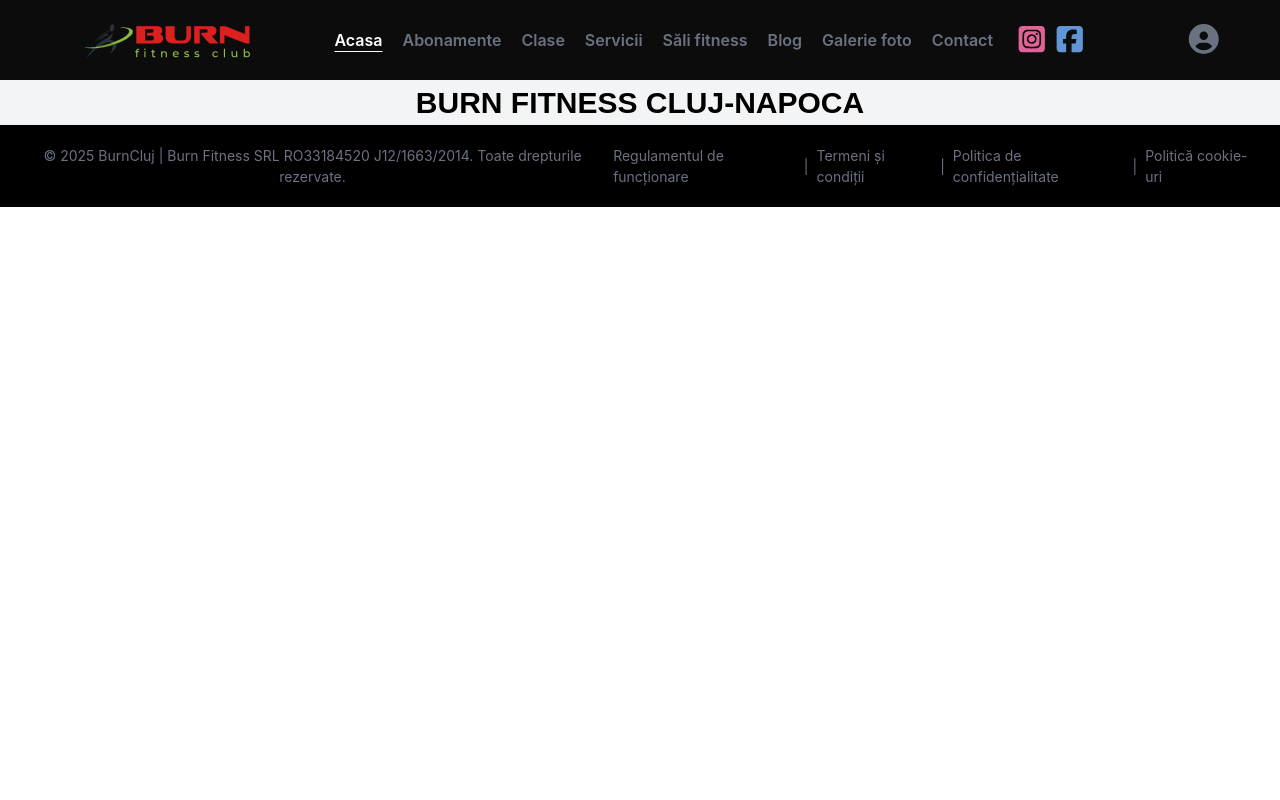
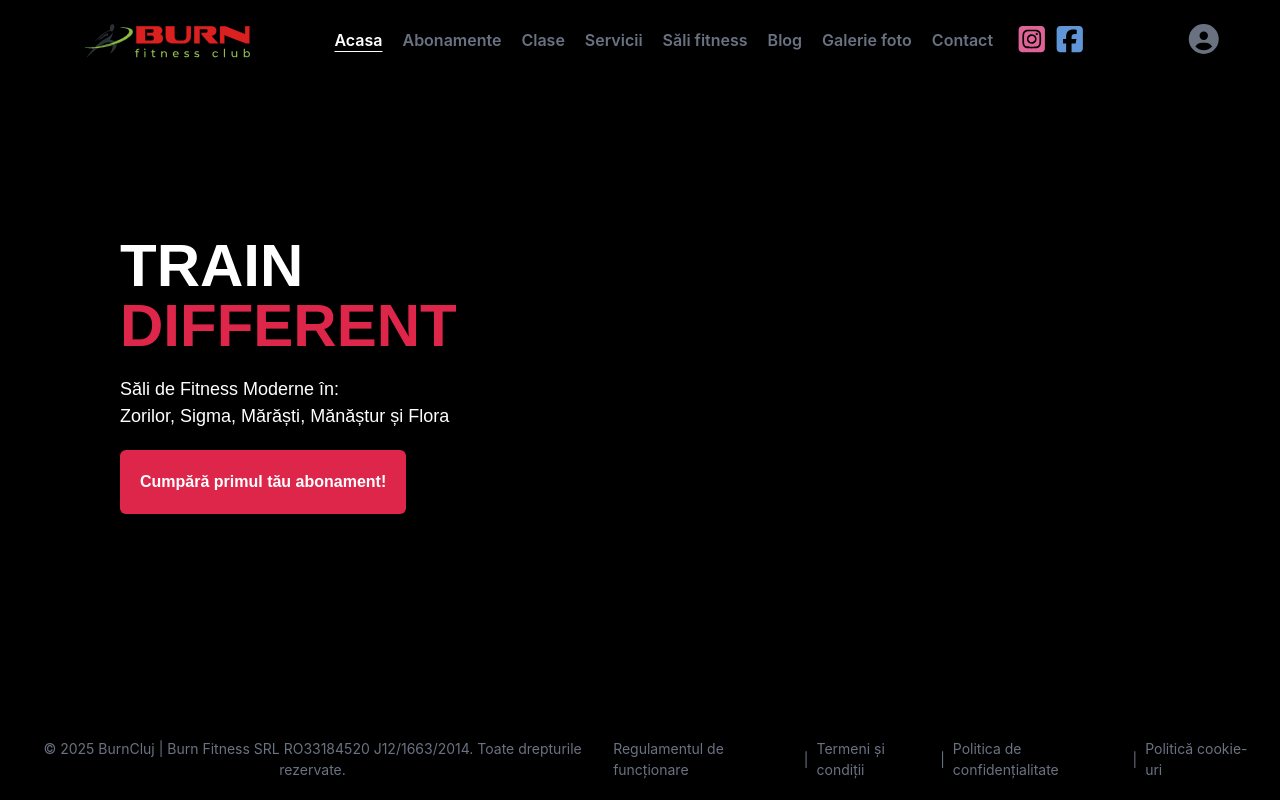
Before and after one commit to iancuvictor/burn-fitness-revamp, a React (Vite) app in the folder frontend/: page / in a window 1280 px wide. Built offline with nearby package versions, Linux system fonts and the light colour scheme; no server answers; a web font is replaced by a local one.

Commit message:
update frontpage and other pages, css changes, backend finished for uploading images

```diff
--- a/frontend/src/App.css
+++ b/frontend/src/App.css
@@ -26,3 +26,7 @@
     opacity: 0%;
   }
 }
+
+#appWrapper{
+  background-color: black;
+}
--- /dev/null
+++ b/frontend/src/components/AdminDashboard/adminAbonamente/listaAbonamente/cardAbonamentAdmin/cardAbonamentAdmin.jsx
@@ -0,0 +1,37 @@
+function CardAbonamentAdmin({ data }) {
+  return <div className="p-[20px] shadow-md">
+      <div className="flex gap-2">
+        <span>Tier</span>
+        <input type="text" value={data.tier} />
+      </div>
+      <div className="flex gap-2">
+        <span>Titlu</span>
+        <input type="text" value={data.titlu} />
+      </div>
+      <div className="flex gap-2">
+        <span>Descriere</span>
+        <input type="text" value={data.desc} />
+      </div>
+      <div className="flex gap-2">
+        <span>Prețuri</span>
+        {data.preturi.map((pret) => {
+          return (
+            <div className="flex flex-col gap-2">
+              <div className="flex gap-2">
+                <span>Preț</span>
+                <input type="text" value={pret.pret} />
+              </div>
+              <div className="flex gap-2">
+                <span>Durație</span>
+                <input type="text" value={pret.duratie} />
+              </div>
+            </div>
+          );
+        })}
+      </div>
+      <img className="w-50"
+      src={`http://localhost:3000/uploads/${data.imagine}`} alt="" />
+    </div>
+}
+
+export default CardAbonamentAdmin;
--- /dev/null
+++ b/frontend/src/components/AdminDashboard/adminAbonamente/listaAbonamente/listaAbonamente.jsx
@@ -0,0 +1,28 @@
+import { useEffect, useState } from "react";
+import axios from 'axios';
+import CardAbonamentAdmin from "./cardAbonamentAdmin/cardAbonamentAdmin";
+
+const API_URL = import.meta.env.VITE_BACKEND_URL
+
+function ListaAbonamente(){
+    const [data, setData] = useState([]);
+
+    async function getData(){
+        let response = await axios.get(`${API_URL}/abonamente`);
+        setData(response.data);
+        console.log(response.data);
+    }
+    useEffect(() => {
+        getData()
+    }, [])
+
+    return <div>
+        {data.map((abonament) => {
+            return <CardAbonamentAdmin
+            data={abonament}
+            />
+        })}
+    </div>
+}
+
+export default ListaAbonamente;
--- a/frontend/src/components/abonamente/abonamente.jsx
+++ b/frontend/src/components/abonamente/abonamente.jsx
@@ -3,6 +3,7 @@
 import axios from 'axios';
 
 const API_URL = import.meta.env.VITE_BACKEND_URL
+const IMAGE_PATH = import.meta.env.VITE_FOLDER_UPLOADS_ABONAMENTE
 
 function Abonamente() {
   const [data, setData] = useState([]);
@@ -16,8 +17,8 @@
   }, [])
 
   return (
-    <div className="flex flex-col justify-center items-center min-h-screen w-full font-finlandica pb-[100px]">
-      <h1 className="text-[20px] md:text-[35px] font-[700] pb-[30px] pt-[30px] text-center">
+    <div className="flex flex-col justify-center items-center min-h-screen w-full font-finlandica pt-20 pb-[100px]">
+      <h1 className="text-[20px] text-white md:text-[35px] font-[700] pb-[30px] pt-[30px] text-center">
         ABONAMENTELE BURN FITNESS CLUJ-NAPOCA
       </h1>
       <div
@@ -25,9 +26,8 @@
         className="relative w-full flex flex-col flex-wrap items-center content-box justify-center gap-5"
       >
         <div id="abonamentePremium" className="relative w-full flex flex-row flex-wrap items-center justify-center gap-5">
-          {data.map((abonament) => {
+          {data.map((abonament, index) => {
             if(abonament.tier === 'premium'){
-
               return <CardAbonament
               tier={abonament.tier}
               titlu={abonament.titlu}
@@ -35,6 +35,7 @@
               desc={abonament.desc}
               preturi={abonament.preturi}
               imagine={abonament.imagine}
+              key={index}
               />
             }
           })}
--- a/frontend/src/components/acasa/acasa.jsx
+++ b/frontend/src/components/acasa/acasa.jsx
@@ -1,7 +1,71 @@
+import { NavLink } from "react-router";
+import CardAbonament from "../abonamente/cardAbonament/cardAbonament";
+
+const navLinkStyle =
+  "hover:text-redishPinkDark hover:underline underline-offset-5 duration-75 ease-out";
+
 function Acasa() {
   return (
-    <div className='flex flex-col justify-center items-center font-finlandica'>
-        <h1 className="text-[30px] font-[700]">BURN FITNESS CLUJ-NAPOCA</h1>
+    <div className="flex flex-col min-h-screen justify-center items-center font-finlandica pb-[50px] bg-black">
+      <div className="w-300 box-border pl-20 pr-20 flex justify-between">
+        <div className="flex flex-col gap-5">
+          <div className="flex flex-col gap-5">
+            <h1 className="text-[60px] font-[700] text-white leading-[60px]">
+              TRAIN
+              <br />
+              <span className="text-redishPinkDark">DIFFERENT</span>
+            </h1>
+            <h2 className="text-[18px] text-white">
+              Săli de Fitness Moderne în: <br />
+              <NavLink
+                className={navLinkStyle}
+                to="/salidefitness/sala-fitness-zorilor"
+              >
+                Zorilor
+              </NavLink>
+              ,{" "}
+              <NavLink
+                className={navLinkStyle}
+                to="/salidefitness/sala-fitness-sigma"
+              >
+                Sigma
+              </NavLink>
+              ,{" "}
+              <NavLink
+                className={navLinkStyle}
+                to="/salidefitness/sala-fitness-marasti"
+              >
+                Mărăști
+              </NavLink>
+              ,{" "}
+              <NavLink
+                className={navLinkStyle}
+                to="/salidefitness/sala-fitness-manastur"
+              >
+                Mănăștur
+              </NavLink>{" "}
+              și{" "}
+              <NavLink
+                className={navLinkStyle}
+                to="/salidefitness/sala-fitness-flora"
+              >
+                Flora
+              </NavLink>
+            </h2>
+          </div>
+          <NavLink
+            to="/abonamente"
+            className="w-fit bg-redishPinkDark text-white font-[600] p-[20px] rounded-md
+          hover:shadow-lg hover:shadow-redishPinkDark/40 duration-150 ease-out"
+          >
+            Cumpără primul tău abonament!
+          </NavLink>
+        </div>
+        <div>
+          <div className="w-100">
+          </div>
+        </div>
+      </div>
     </div>
   );
 }
--- a/frontend/src/components/footer/footer.jsx
+++ b/frontend/src/components/footer/footer.jsx
@@ -8,7 +8,7 @@
   const { isAdmin } = useContext(AuthContext);
 
   return (
-    <div className={`${isAdmin ? 'hidden' : 'flex' } bottom-0 h-fit w-full flex-col items-center p-[20px] border-box bg-black gap-2`}>
+    <div className={`${isAdmin ? 'hidden' : 'flex' } fixed bottom-0 h-fit w-full flex-col items-center p-[20px] border-box bg-black gap-2`}>
       <h1 className="block md:hidden text-white font-finlandica font-bold text-[24px]">
         Descarcă aplicația Burn
       </h1>
--- a/frontend/src/components/navbar/navbar.jsx
+++ b/frontend/src/components/navbar/navbar.jsx
@@ -12,7 +12,9 @@
     const buttonClass = ({isActive}) => isActive ? 'z-1 text-white underline underline-offset-5' : 'hover:text-white hover:underline underline-offset-5 duration-150'
 
     return <>
-    <div id='navbar' className={`${isAdmin === false ? 'md:flex' : 'hidden'} z-4 sticky top-0 w-full hidden h-20 gap-5 bg-black/95 items-center md:justify-between xl:justify-evenly font-[600]`}>
+    <div id='navbar' className={`${isAdmin === false ? 'md:flex' : 'hidden'} z-4 fixed top-0 w-full hidden h-20 gap-5 bg-black/85 items-center md:justify-between xl:justify-evenly font-[600]`}>
+     <div className="z-[-1] absolute inset-0 bg-gradient-to-r from-black from-0% via-transparent via-40% to-transparent"></div>
+     <div className="z-[-1] absolute inset-0 bg-gradient-to-l from-black from-0% via-transparent via-40% to-transparent"></div>
         <NavLink to="/" className={buttonClass}><img src={BurnLogo} alt="burn fitness logo" className='w-50 md:pl-[20px] select-none'/></NavLink>
         <div className='hidden md:flex flex-wrap text-gray-500 text-[16px] gap-2.5 xl:gap-5 items-center justify-end md:pr-[20px]'>
             <NavLink to="/" className={buttonClass}>Acasa</NavLink>
--- a/frontend/src/components/orarClase/orarClase.jsx
+++ b/frontend/src/components/orarClase/orarClase.jsx
@@ -5,8 +5,8 @@
 
 function OrarClase() {
   return (
-    <div className="flex flex-col justify-center items-center pb-[50px] font-finlandica">
-      <h1 className="text-[20px] md:text-[35px] font-[700] pb-[30px] pt-[30px] text-center">Clase</h1>
+    <div className="flex flex-col justify-center items-center pt-20 pb-[50px] font-finlandica">
+      <h1 className="text-[20px] text-white md:text-[35px] font-[700] pb-[30px] pt-[30px] text-center">Clase</h1>
       <div className="flex gap-5">
         <NavLink to='/salidefitness/sala-fitness-zorilor#orar'><button className={buttonStyle}>ORAR CLASE ZORILOR</button></NavLink>
         <NavLink to='/salidefitness/sala-fitness-marasti'><button className={buttonStyle}>ORAR CLASE MĂRĂȘTI</button></NavLink>
```
Also changed, not shown: frontend/src/components/AdminDashboard/adminAbonamente/adminAbonamente.jsx (+29 -15 lines), frontend/src/components/AdminDashboard/adminAbonamente/popUpAddAbonament/popUpAddAbonament.jsx (+12 -5 lines), frontend/src/components/abonamente/cardAbonament/cardAbonament.jsx (+8 -4 lines), 5 other files (tests, documents, lock files or other folders).
